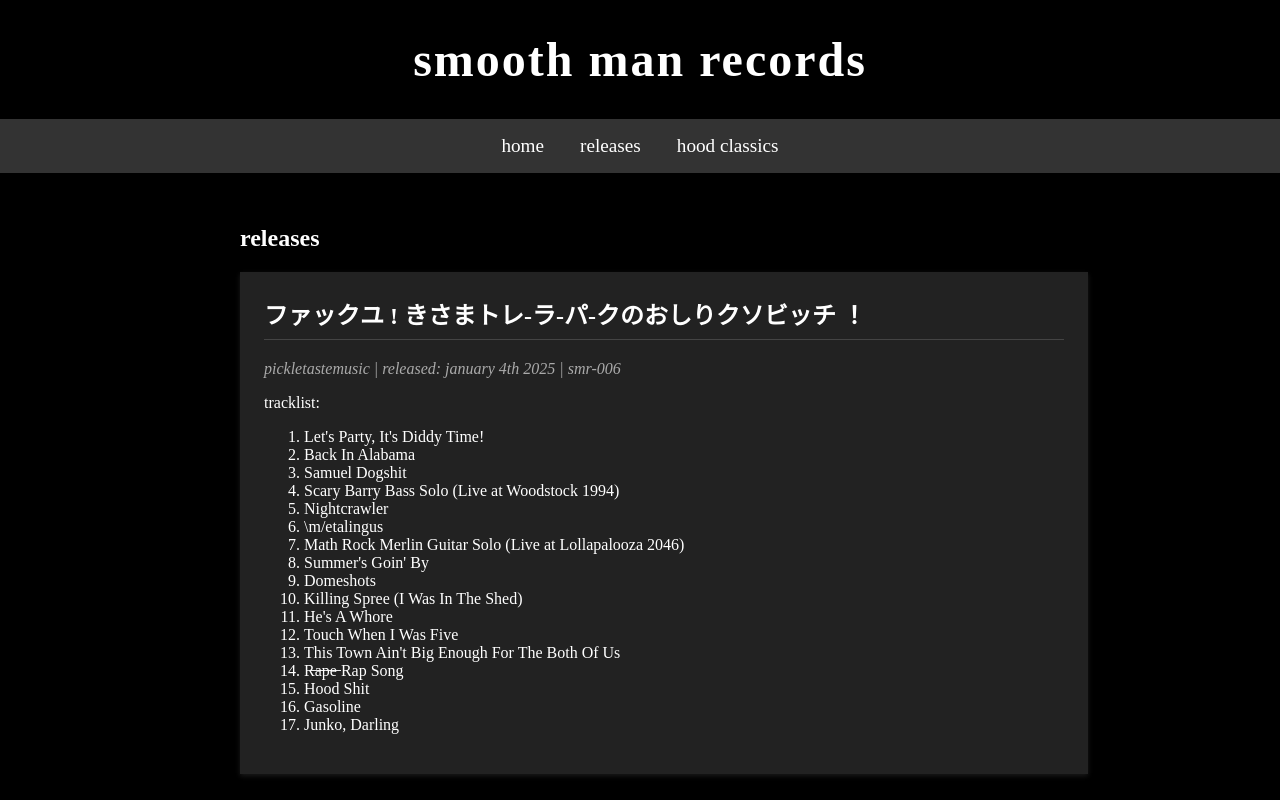
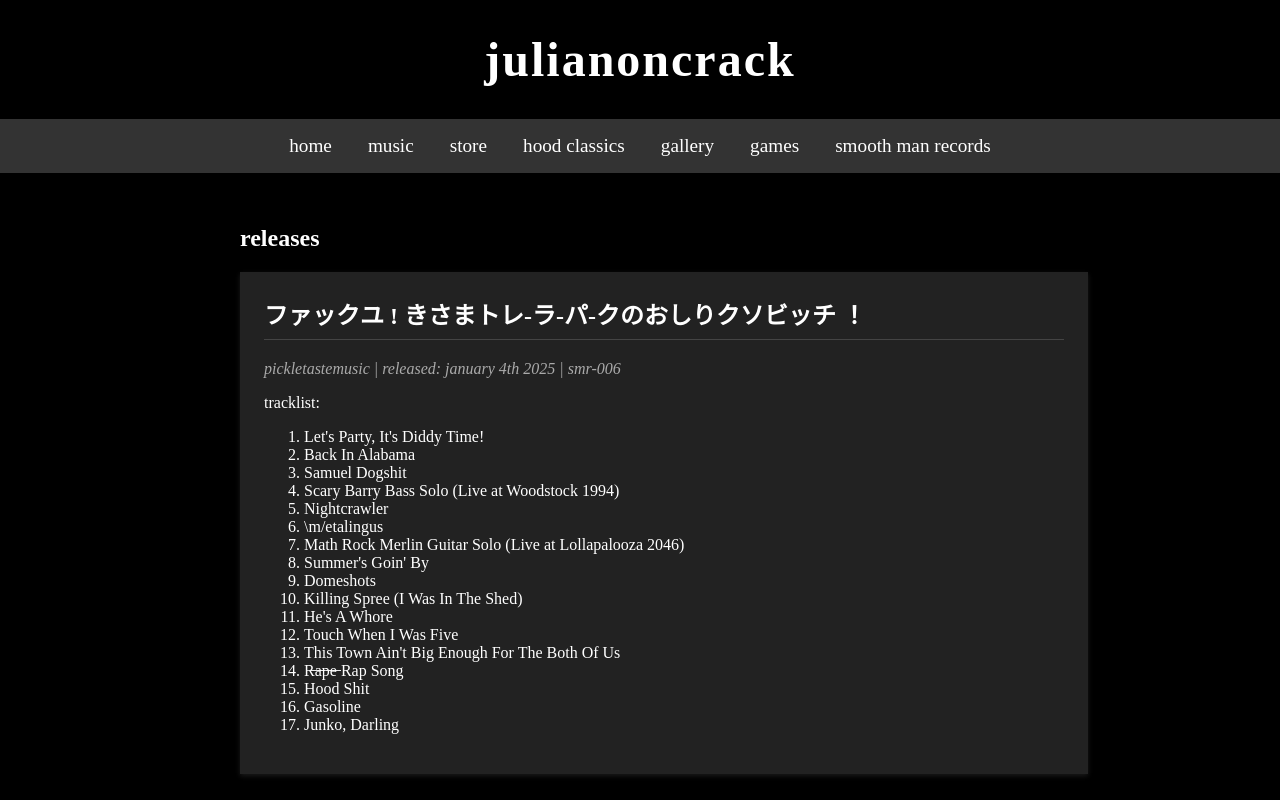
Before and after one commit to julianoncrack/julianoncrack.github.io, a plain HTML site: page releases.html in a window 1280 px wide. Shown: the top 800 px of the page. Drawn offline with Linux system fonts and the light colour scheme.

Commit message:
Update releases.html

```diff
--- a/releases.html
+++ b/releases.html
@@ -3,7 +3,7 @@
 <head>
     <meta charset="UTF-8">
     <meta name="viewport" content="width=device-width, initial-scale=1.0">
-    <title>releases | smooth man records</title>
+    <title>smooth man records | julianoncrack</title>
     <style>
         body {
     background-color: black;
@@ -113,13 +113,17 @@ footer {
 </head>
 <body>
     <header>
-        <h1>smooth man records</h1>
+        <h1>julianoncrack</h1>
     </header>
 
     <nav>
-        <a href="index.html">home</a>
-        <a href="releases.html">releases</a>
-        <a href="hoodclassics.html">hood classics</a>
+    <a href="index.html">home</a>
+    <a href="music.html">music</a>
+    <a href="store.html">store</a>
+    <a href="hoodclassics.html">hood classics</a>
+    <a href="gallery.html">gallery</a>
+    <a href="games.html">games</a>
+        <a href="index.html">smooth man records</a>
     </nav>
 
     <div class="container">
```
